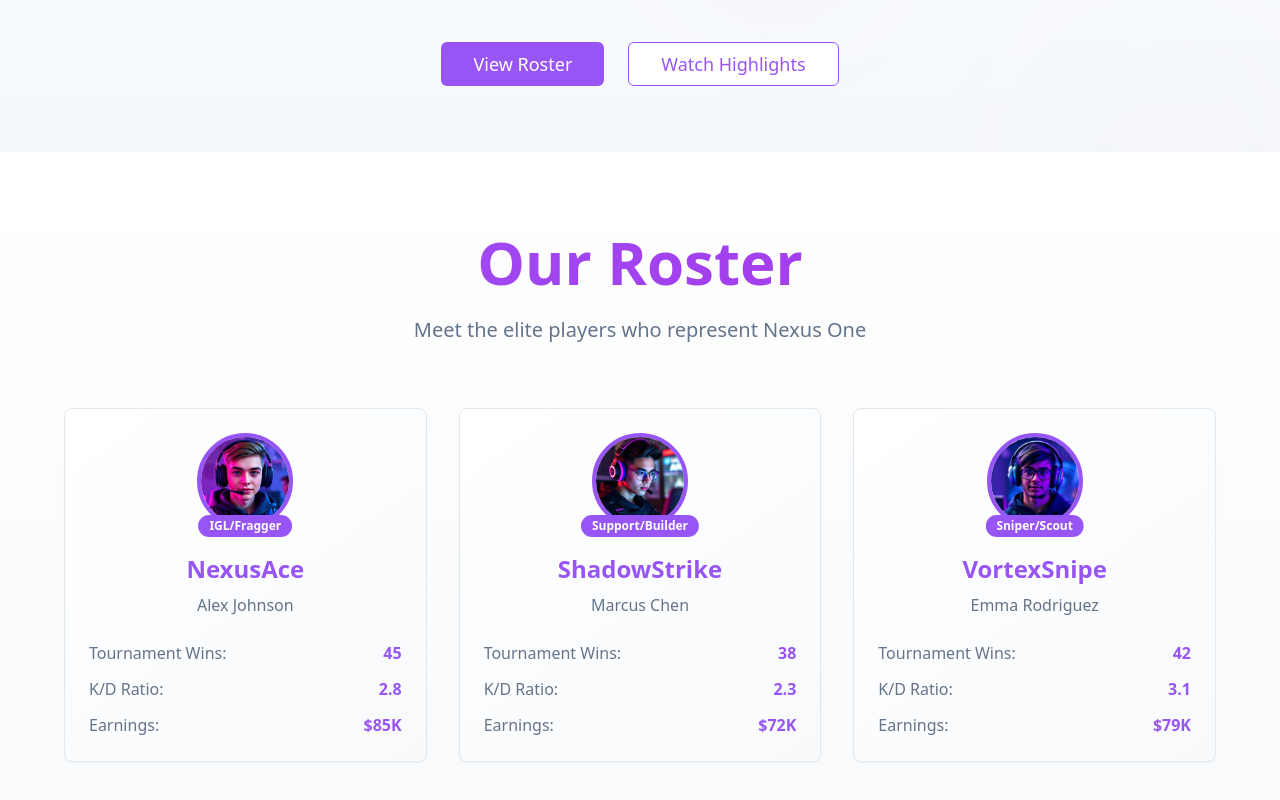
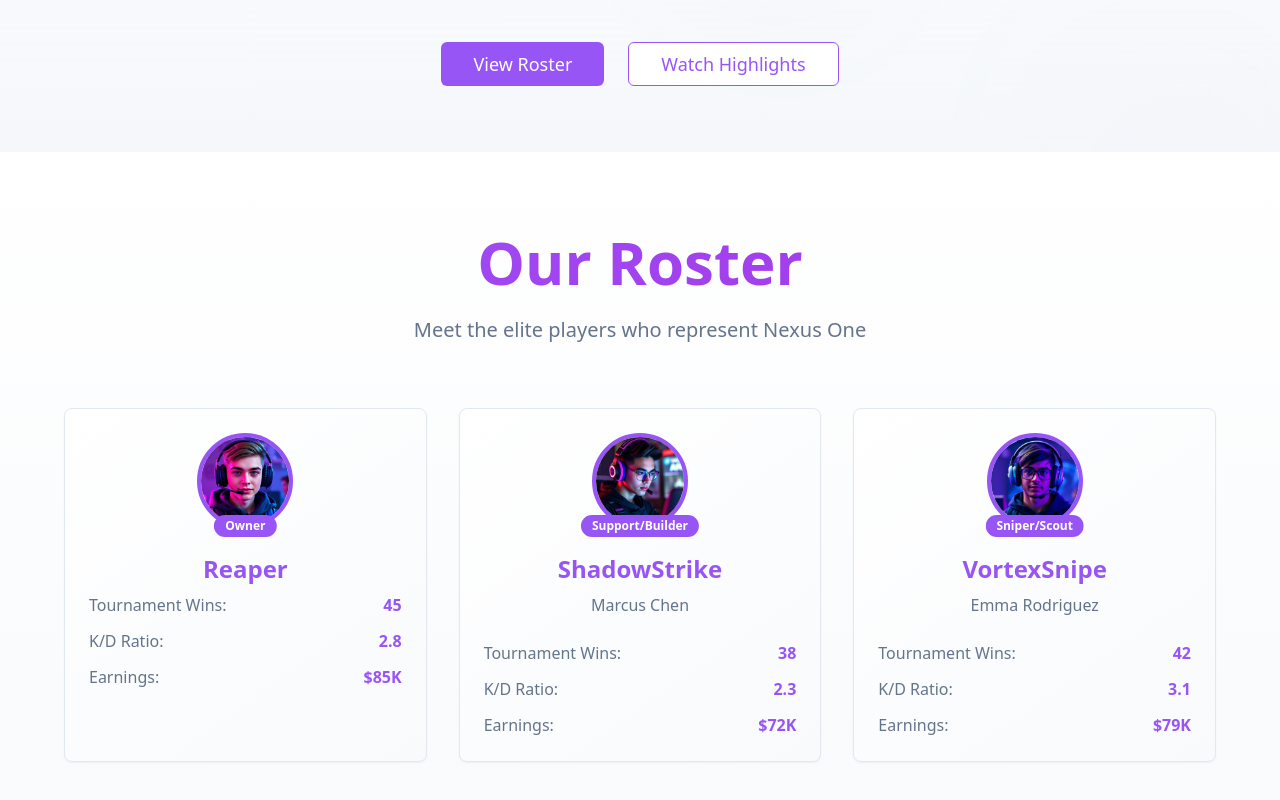
Before and after one commit to Camm-dev/nexusoneggs, a React (Vite) app: page / in a window 1280 px wide. Shown: the part 648-1448 px from the top of the page. Built offline with nearby package versions, Linux system fonts and the light colour scheme.

Commit message:
Update Roster Player Info
Modify player details in the Roster component. Replace "NexusAce" with "Reaper", remove the real name, and change the role to "Owner".

```diff
--- a/src/components/Roster.tsx
+++ b/src/components/Roster.tsx
@@ -7,9 +7,9 @@ import player3 from "@/assets/player3.jpg";
 
 const players = [
   {
-    name: "NexusAce",
-    realName: "Alex Johnson",
-    role: "IGL/Fragger",
+    name: "Reaper",
+    realName: "",
+    role: "Owner",
     image: player1,
     stats: {
       wins: 45,
@@ -76,9 +76,11 @@ const Roster = () => {
                 <h3 className="text-2xl font-bold text-primary mb-2">
                   {player.name}
                 </h3>
-                <p className="text-muted-foreground mb-6">
-                  {player.realName}
-                </p>
+                {player.realName && (
+                  <p className="text-muted-foreground mb-6">
+                    {player.realName}
+                  </p>
+                )}
 
                 <div className="space-y-3">
                   <div className="flex justify-between">
```
